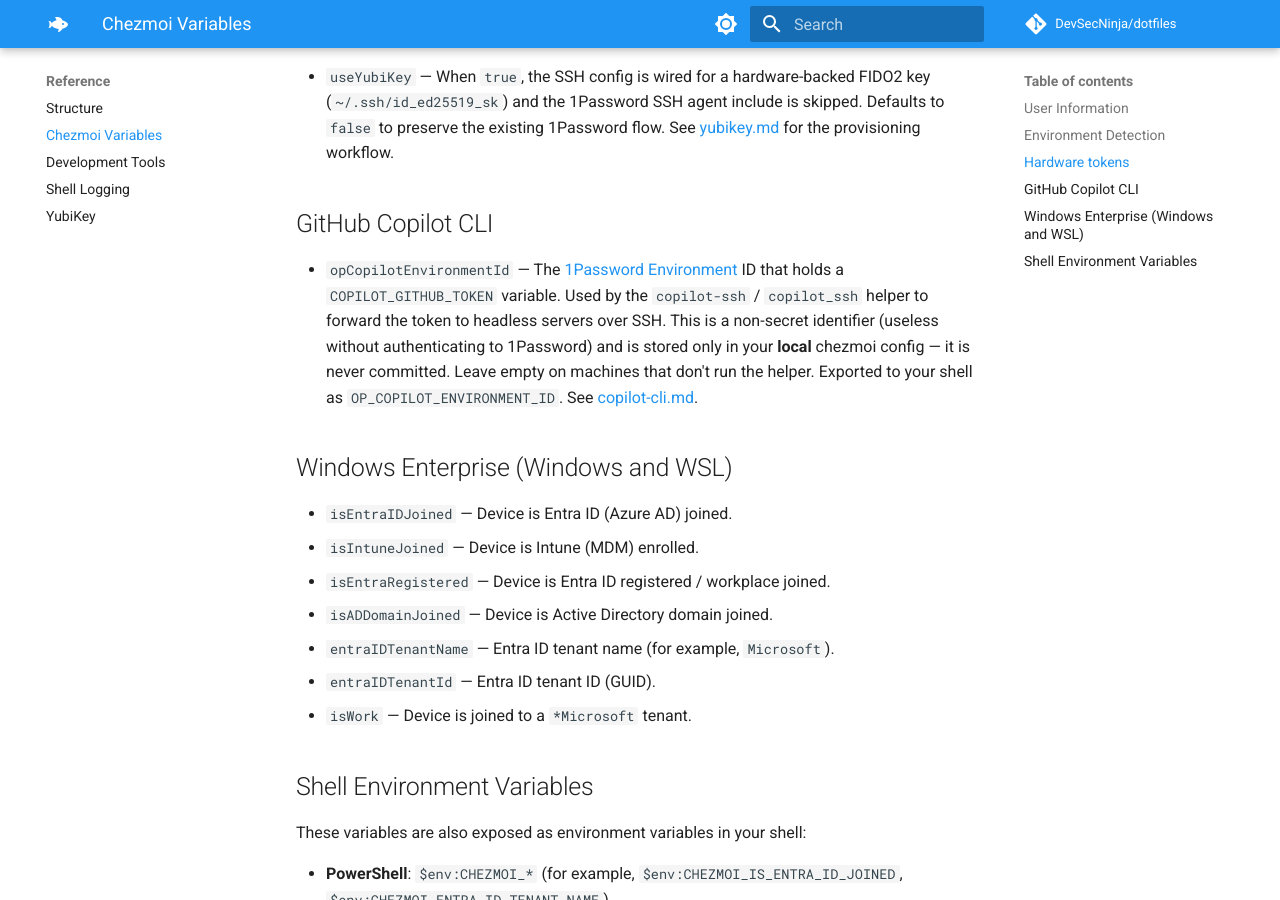
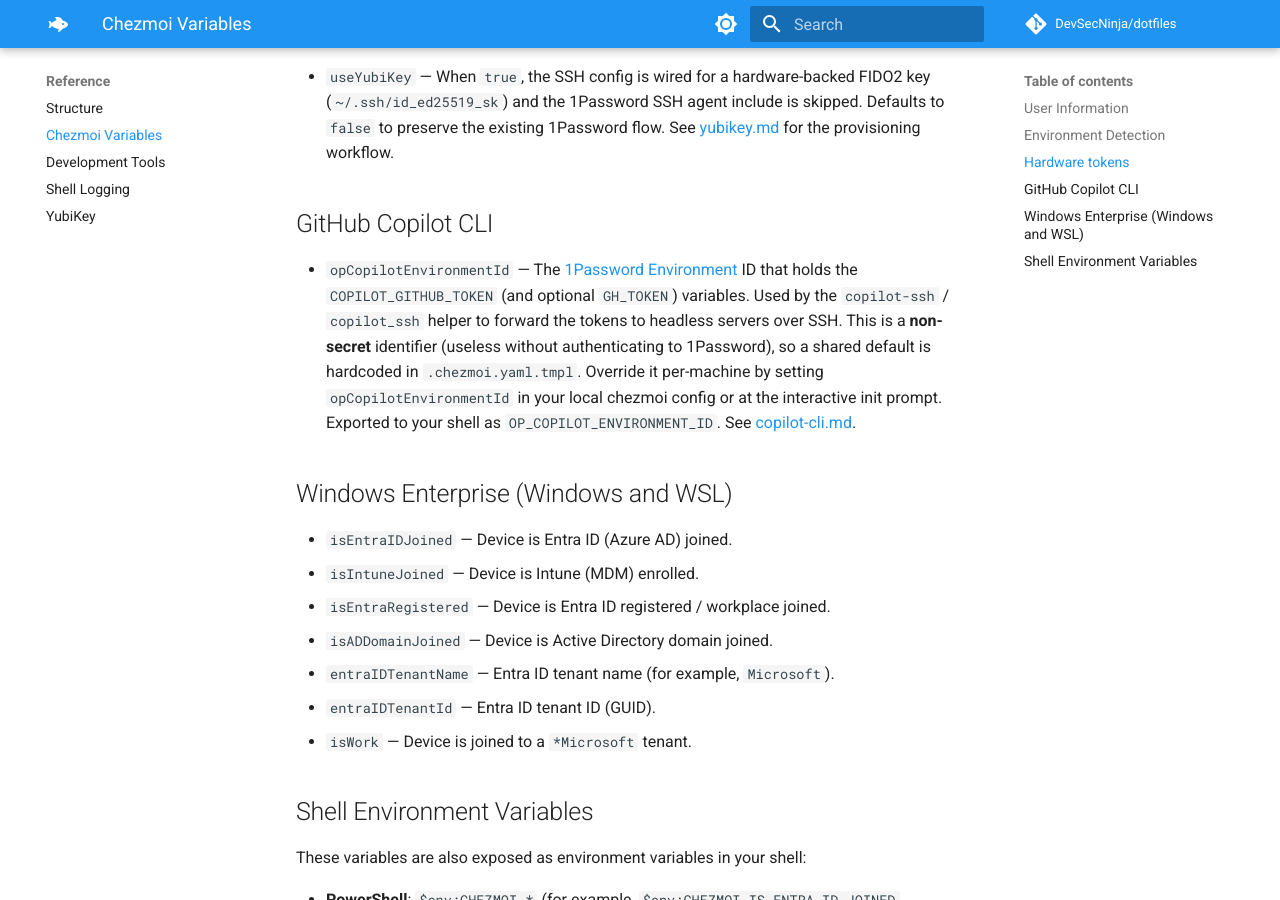
Before and after one commit to DevSecNinja/dotfiles, an MkDocs documentation site: the page built from docs/chezmoi-variables.md, in a window 1280 px wide and 900 px high, scrolled down 749 px. Built offline with MkDocs 1.6.1 and Material for MkDocs 9.7.7, drawn with Linux system fonts in a browser that asks for light colours; comment, search, counter and statistics services are not loaded.

Commit message:
feat(chezmoi): default opCopilotEnvironmentId to the shared Environment ID
Hardcode the 1Password Environment ID as the default for opCopilotEnvironmentId
so copilot-ssh works out of the box on all machines without prompting. The ID
is a non-secret identifier (useless without authenticating to 1Password), so it
is safe to commit. Still overridable per-machine via the local chezmoi config
or the interactive init prompt.

Co-authored-by: Copilot <223556219+Copilot@users.noreply.github.com>

```diff
--- a/docs/chezmoi-variables.md
+++ b/docs/chezmoi-variables.md
@@ -28,12 +28,13 @@ templates and scripts.
 
 ## GitHub Copilot CLI
 
-- `opCopilotEnvironmentId` — The [1Password Environment][openv] ID that holds a
-  `COPILOT_GITHUB_TOKEN` variable. Used by the `copilot-ssh` / `copilot_ssh`
-  helper to forward the token to headless servers over SSH. This is a non-secret
-  identifier (useless without authenticating to 1Password) and is stored only in
-  your **local** chezmoi config — it is never committed. Leave empty on machines
-  that don't run the helper. Exported to your shell as
+- `opCopilotEnvironmentId` — The [1Password Environment][openv] ID that holds the
+  `COPILOT_GITHUB_TOKEN` (and optional `GH_TOKEN`) variables. Used by the
+  `copilot-ssh` / `copilot_ssh` helper to forward the tokens to headless servers
+  over SSH. This is a **non-secret** identifier (useless without authenticating
+  to 1Password), so a shared default is hardcoded in `.chezmoi.yaml.tmpl`.
+  Override it per-machine by setting `opCopilotEnvironmentId` in your local
+  chezmoi config or at the interactive init prompt. Exported to your shell as
   `OP_COPILOT_ENVIRONMENT_ID`. See [copilot-cli.md](copilot-cli.md).
 
 [openv]: https://www.1password.dev/environments
```
Also changed, not shown: docs/copilot-cli.md (+5 -3 lines), 1 other file.
